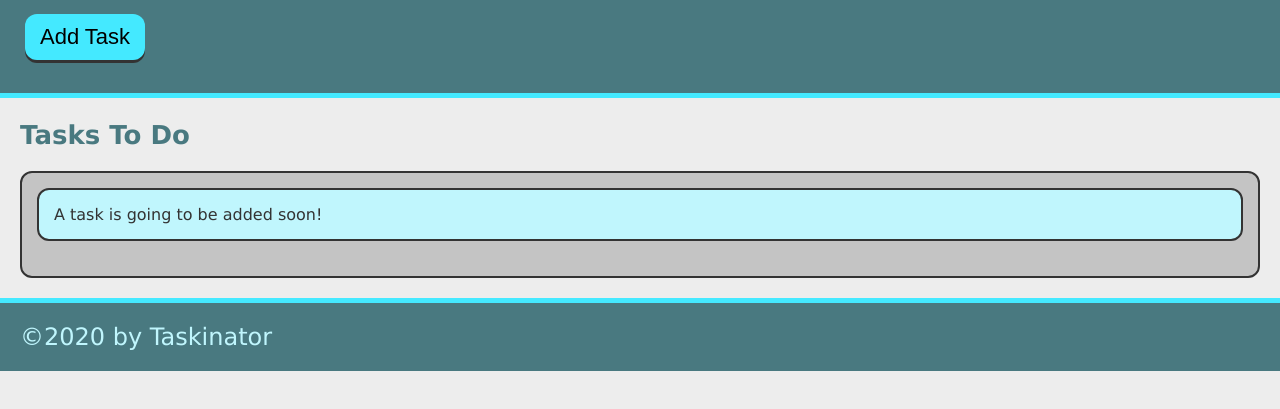
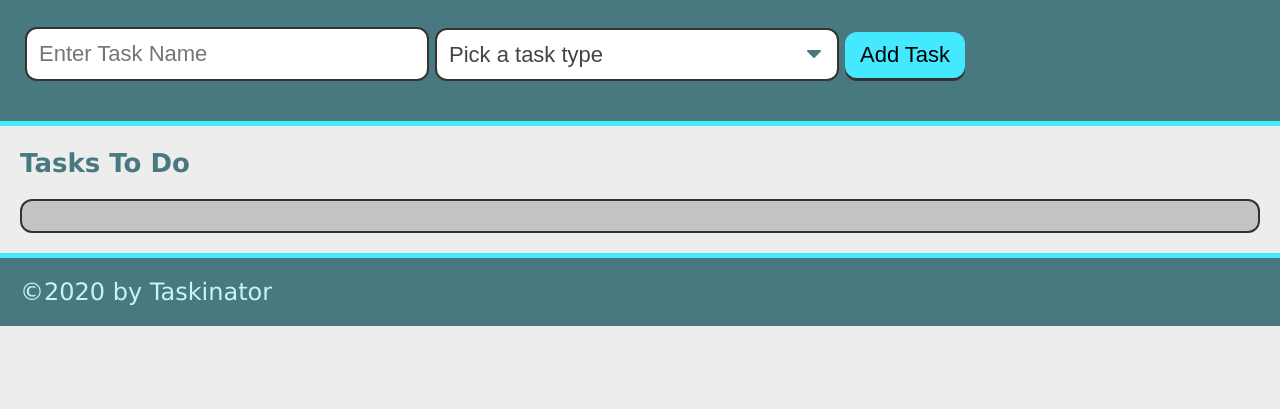
Before and after one commit to Danster4/Taskinator, a plain HTML site: page index.html in a window 1280 px wide. Shown: the part 115-524 px from the top of the page. Drawn offline with Linux system fonts and the light colour scheme.

Commit message:
add html/css dor form and drop-down options

```diff
--- a/index.html
+++ b/index.html
@@ -11,15 +11,28 @@
     <header>
         <h1 class="page-title">Taskinator</h1>
         <p>Click the button below to add a new task!</p>
-        <button class="btn" id="save-task">Add Task</button>
+        <form id="task-form">
+            <div class="form-group">
+                <input type="text" name="task-name" placeholder="Enter Task Name" />
+            </div>
+            <div class="form-group">
+                <select name="task-type" class="select-dropdown">
+                    <option value="" disabled selected>Pick a task type</option>
+                    <option value="Print">Print</option>
+                    <option value="Web">Web</option>
+                    <option value="Mobile">Mobile</option>
+                </select>
+            </div>
+            <div class="form-group">
+                <button class="btn" id="save-task" type="submit">Add Task</button>
+            </div>
+        </form>
     </header>
 
     <main class="page=content">
         <section class="task-list-wrapper">
             <h2 class="list-title">Tasks To Do</h2>
-            <ul class="task-list" id="tasks-to-do">
-                <li class="task-item">A task is going to be added soon!</li>
-            </ul>
+            <ul class="task-list" id="tasks-to-do"></ul>
         </section>
     </main>
 
```
